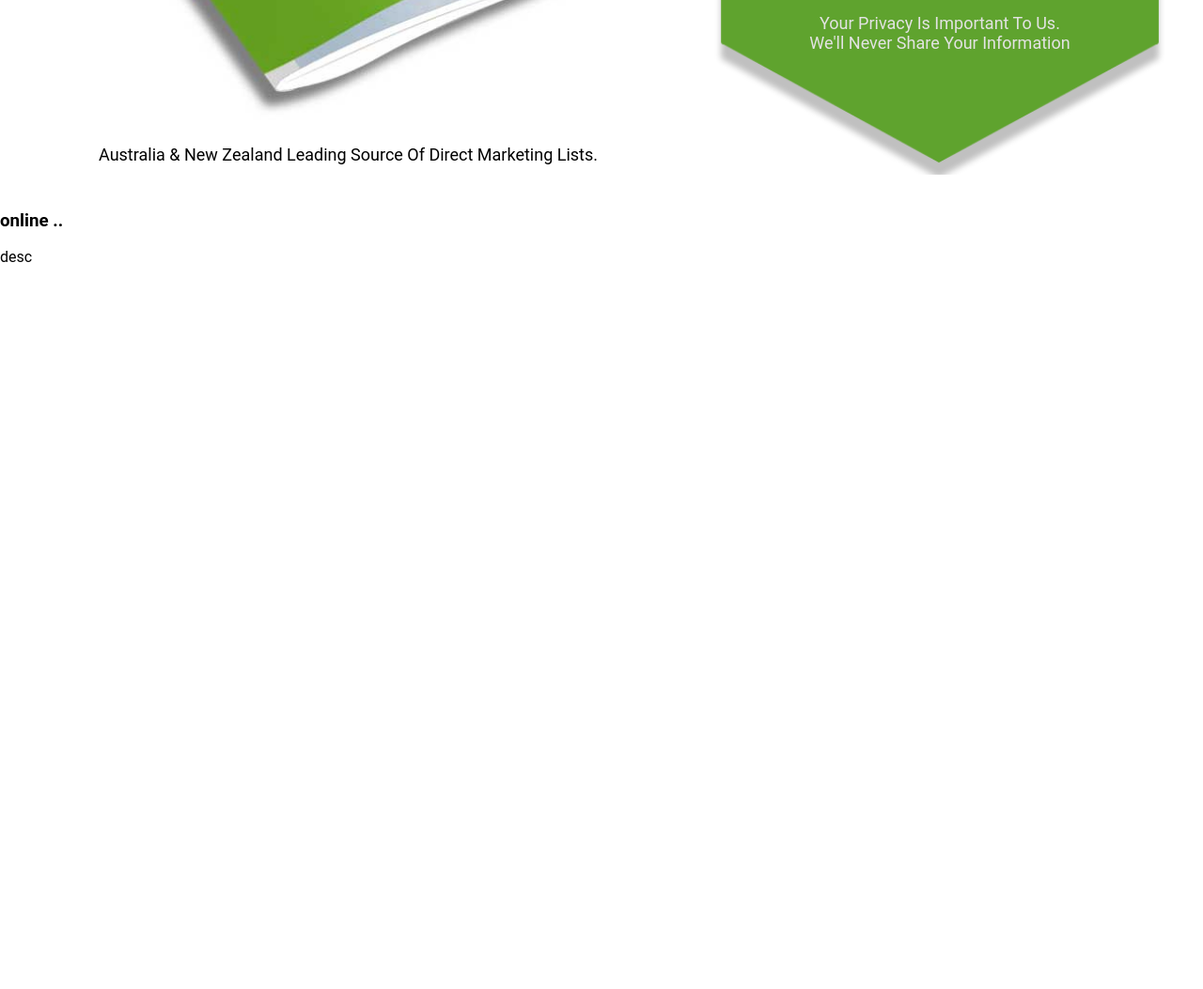
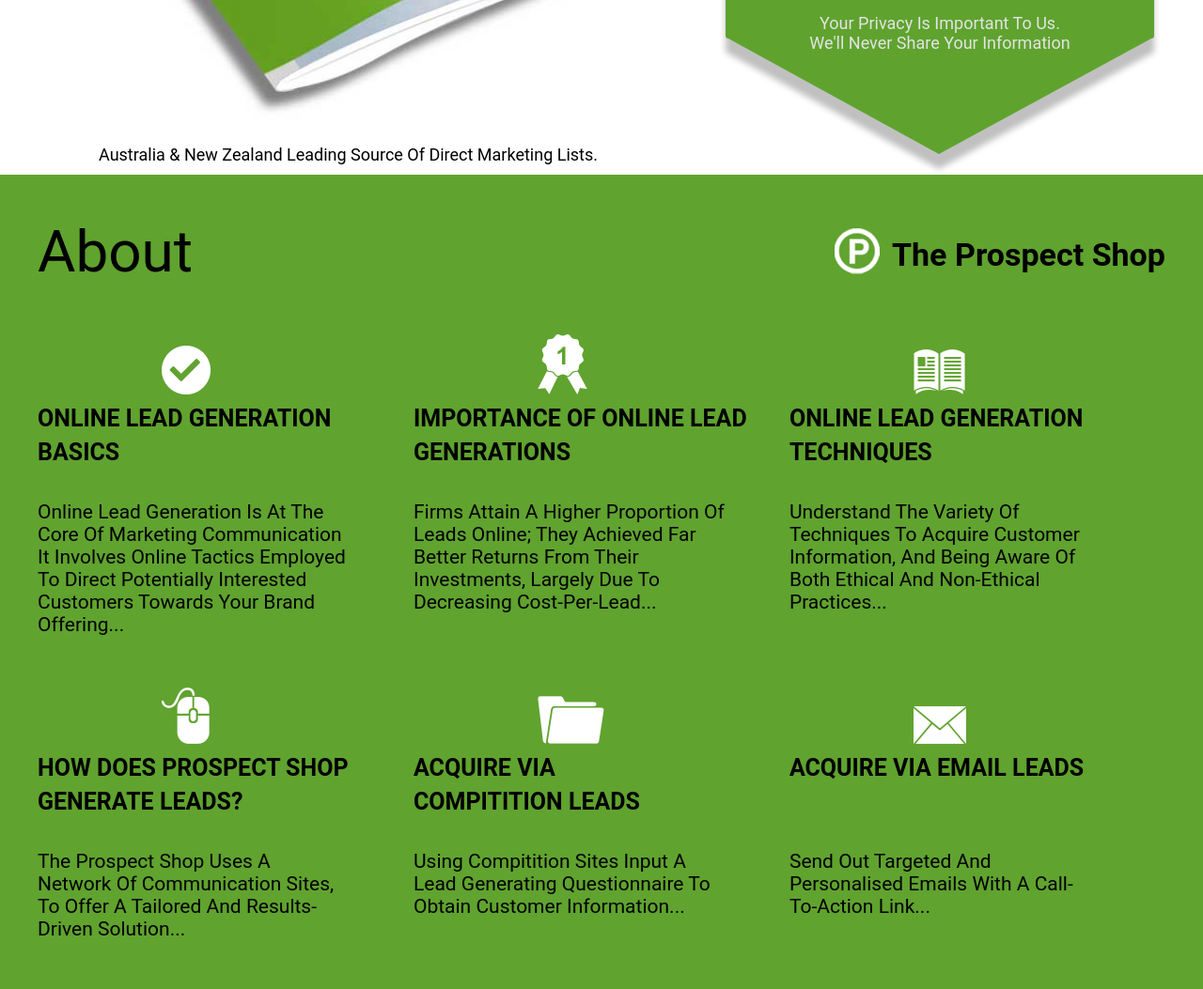
Before and after one commit to Mahin-Hasan/Prospect-Shop-Raw, a plain HTML site: page index.html in a window 1280 px wide. Shown: the part 830-1883 px from the top of the page at 94% size. Before the commit the page ends 1113 px from the top, so only its background shows below. Drawn offline with Linux system fonts and the light colour scheme.

Commit message:
completed about section

```diff
--- a/index.html
+++ b/index.html
@@ -24,8 +24,7 @@
                     </ul>
                     <img class="toggler-icon" src="images/menu_icon.png" alt="">
                 </div>
-
-                    <div class="clear-float"></div>
+                <div class="clear-float"></div>
             </div>
             <div class="header-navigations">
                 <div class="header-contact">
@@ -65,7 +64,6 @@
                             </ul>
                         </div>
                     </div>
-
                     <div class="text-center form-description">australia & new zealand leading source of direct marketing
                         lists.</div>
                     <label class="text-white">firstname*</label>
@@ -92,22 +90,83 @@
     </div>
     <!-- About us -->
     <div class="about-us-section">
-        <div class="about-us-heading">
+        <div class="fixed-container">
+            <div class="about-us-heading">
+                <ul>
+                    <li><a href="">about</a></li>
+                </ul>
+            </div>
+            <div class="about-us-image">
+                <!-- <img src="images/logo.png" alt=""> -->
+                <img src="images/logo_p.png" alt="header icon img">
+                <ul>
+                    <li><a href="https://shopkeeper.wp-theme.design/" target="_blank">
+                            the prospect shop</a></li>
+                </ul>
+            </div>
+            <div class="clear-float">
+            </div>
+        </div>
+        <!-- cards description -->
+        <div class="fixed-container clear-float">
+            <div class="card">
+                <div class="card-icon">
+                    <img src="images/about_1.png" alt="">
+                </div>
+                <div class="card-description-bold">online lead generation basics</div>
+                <div class="card-description-small">
+                    online lead generation is at the core of marketing communication it involves online tactics employed
+                    to direct potentially interested customers towards your brand offering...
+                </div>
+            </div>
+            <div class="card">
+                <div class="card-icon">
+                    <img src="images/about_2.png" alt="">
+                </div>
+                <div class="card-description-bold">importance of online lead generations</div>
+                <div class="card-description-small">
+                    Firms attain a higher proportion of leads online; they achieved far better returns from their
+                    investments, largely due to decreasing cost-per-lead...
+                </div>
+            </div>
+            <div class="card">
+                <div class="card-icon">
+                    <img src="images/about_3.png" alt="">
+                </div>
+                <div class="card-description-bold">online lead generation techniques</div>
+                <div class="card-description-small">
+                    understand the variety of techniques to acquire customer information, and being aware of both ethical and non-ethical practices...
+                </div>
+            </div>
+            <div class="card">
+                <div class="card-icon">
+                    <img src="images/about_4.png" alt="">
+                </div>
+                <div class="card-description-bold">how does prospect shop generate leads?</div>
+                <div class="card-description-small">
+                    the prospect shop uses a network of communication sites, to offer a tailored and results-driven solution...
+                </div>
+            </div>
+            <div class="card">
+                <div class="card-icon">
+                    <img src="images/about_5.png" alt="">
+                </div>
+                <div class="card-description-bold">acquire via <br> compitition leads</div>
+                <div class="card-description-small">
+                    using compitition sites input a lead generating questionnaire to obtain customer information...
+                </div>
+            </div>
+            <div class="card">
+                <div class="card-icon">
+                    <img src="images/about_6.png" alt="">
+                </div>
+                <div class="card-description-bold">acquire via email leads</div>
+                <div class="card-description-small">
+                    Send out targeted and personalised emails with a call-to-action link...
+                </div>
+            </div>
 
         </div>
-        <div class="clear-float">
-            <div>
-                <img src="" alt="">
-                <h3>online ..</h3>
-                <div> desc</div>
-            </div>
-            <div></div>
-            <div></div>
-            <div></div>
-            <div></div>
-            <div></div>
-        </div>
-
     </div>
 </body>
 
--- a/style.css
+++ b/style.css
@@ -5,7 +5,6 @@
 body {
     font-family: 'Roboto', sans-serif;
     margin: 0;
-
 }
 
 body::-webkit-scrollbar {
@@ -39,6 +38,12 @@ a {
     text-align: center;
 }
 
+.clear-float {
+    content: "";
+    clear: both;
+    display: table;
+}
+
 /* Top Navbar start */
 .header-section {
     background: url(images/header_bg.png);
@@ -47,14 +52,6 @@ a {
     height: 108px;
     position: relative; */
 }
-
-.clear-float {
-    content: "";
-    clear: both;
-    display: table;
-}
-
-
 
 .header-title {
     margin: 25px 0 25px 0;
@@ -69,16 +66,17 @@ a {
 
 .header-title ul {
     display: inline-block;
+}
+
+.icon {
+    float: left;
+}
+
+.header-subject {
+    float: left;
 
 }
 
-.icon{
-    float: left;
-}
-.header-subject{
-    float: left;
-
-}
 .header-title a {
     display: inline-block;
     font-size: 35px;
@@ -86,9 +84,10 @@ a {
     text-transform: capitalize;
     margin: 14px 0 14px 13px;
 }
-.toggler-icon{
+
+.toggler-icon {
     float: right;
-    margin-right: 22px;
+    margin-right: 18px;
 }
 
 .header-navigations {
@@ -141,14 +140,13 @@ a {
 .banner-background-small {
     background: url(images/body_bg.jpg)no-repeat;
     min-height: 882px;
-
     background-size: 1100px;
     background-position-x: -94px;
 }
 
 .form-background-image {
     background: url(images/container_bg.png)no-repeat;
-    background-size: cover;
+    /* background-size: cover; */
     background-position: center;
     /* width: 470px; */
     height: 893px;
@@ -257,6 +255,83 @@ a {
     color: #e3e3e3;
 }
 
+/* About Us */
+.about-us-section {
+    background-color: #60a32f;
+    padding: 45px 0;
+}
+
+.about-us-heading {
+    float: left;
+}
+.about-us-heading a{
+    font-size: 62px;
+    text-transform: capitalize;
+}
+
+.about-us-image {
+    float: right;
+    margin: 12px 0 7px 0;
+
+}
+.about-us-image img{
+    float: left;
+    width: 48px;
+
+}
+.about-us-image ul{
+    float: left;
+}
+.about-us-image a {
+    display: inline-block;
+    font-size: 34px;
+    font-weight: 600;
+    text-transform: capitalize;
+    margin: 8px 0 8px 13px;
+}
+
+/* about card description */
+.card{
+    float: left;
+    width: 33.33%;
+    padding: 34px 0px;
+
+}
+.card-icon{
+    height: 80px;
+    margin-bottom: 8px;
+
+    position: relative;
+}
+.card img{
+    padding: 0 132px;
+    position: absolute;
+    bottom: 0;
+}
+.card-description-bold{
+    font-size: 25px;
+    text-transform: uppercase;
+    font-weight: 600;
+    line-height: 36px;
+    margin-bottom: 21px;
+    height: 84px;
+
+}
+.card-description-small{
+    font-size: 21px;
+    padding-right: 69px;
+    height: 111px;
+    text-transform: capitalize;
+}
+
+
+
+
+
+
+
+
+
 /* media query */
 /* smaller than */
 @media only screen and (max-width: 576px) {
```
